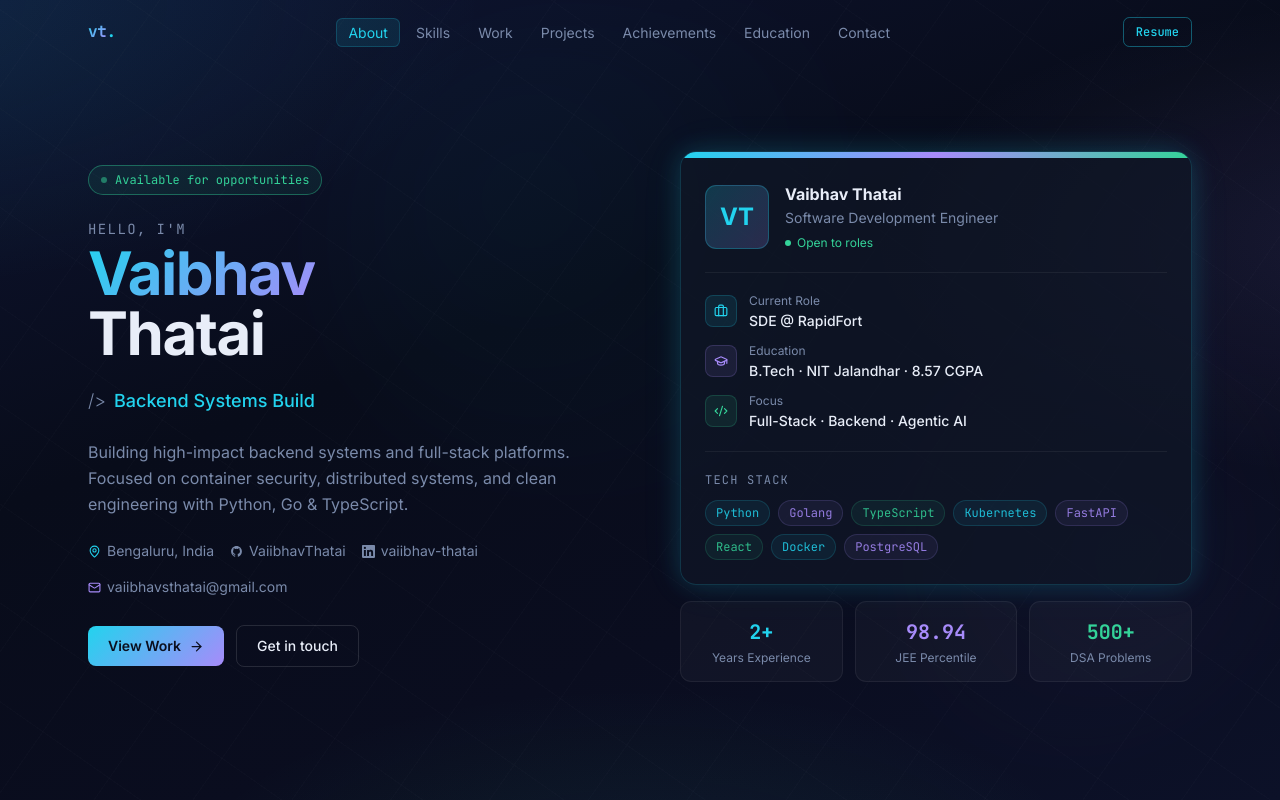
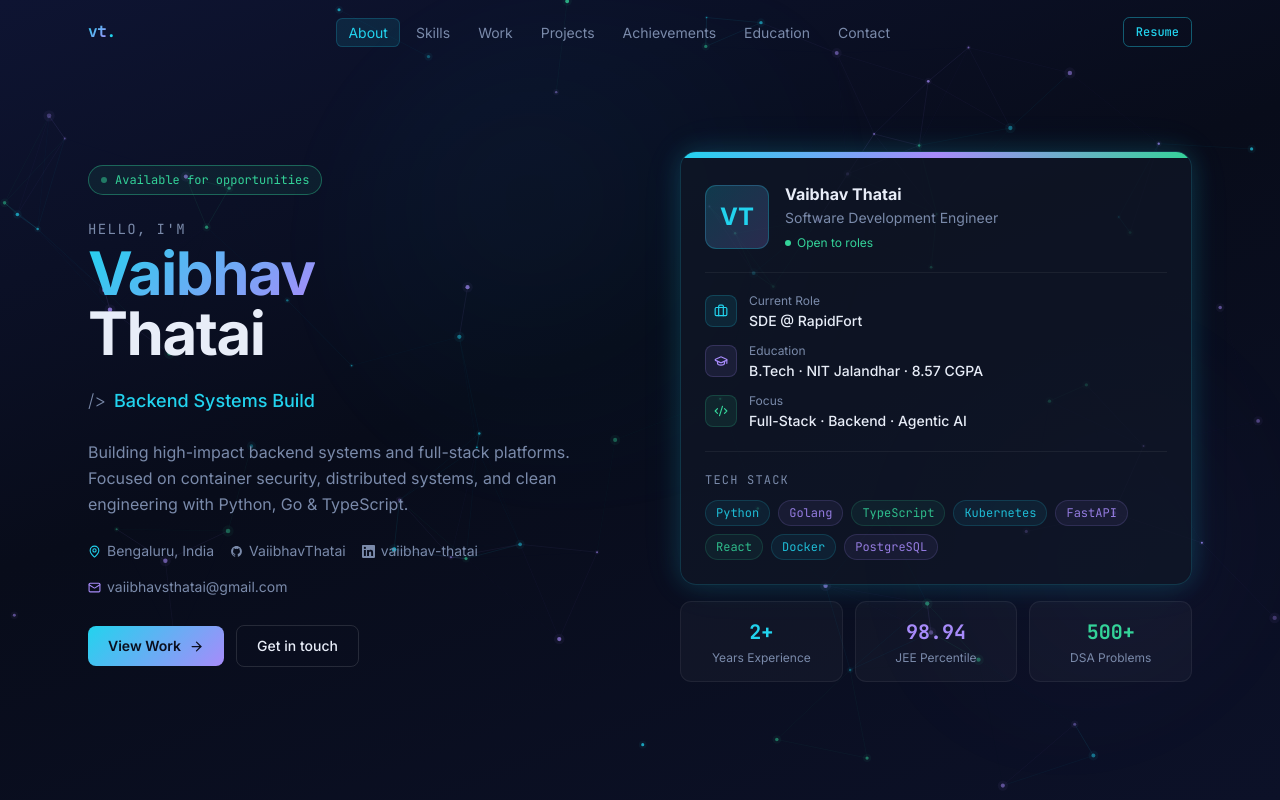
Before and after one commit to VaiibhavThatai/Portfolio, a Next.js app: page / in a window 1280 px wide. Shown: the top 800 px of the page. Built offline with nearby package versions, Linux system fonts and the light colour scheme.

Commit message:
Introduce particle background

```diff
--- a/app/globals.css
+++ b/app/globals.css
@@ -70,32 +70,9 @@
 
   body {
     @apply text-foreground antialiased;
-    /* Rich layered background: diagonal gradient + mesh + soft radial blooms */
+    /* Base gradient — particles rendered on top via canvas */
     background-color: #0b0f1e;
-    background-image:
-      /* top-left cyan bloom */
-      radial-gradient(ellipse 80% 60% at -10% 0%, rgba(34,211,238,0.10) 0%, transparent 60%),
-      /* right violet bloom */
-      radial-gradient(ellipse 70% 50% at 110% 30%, rgba(167,139,250,0.10) 0%, transparent 60%),
-      /* bottom-center emerald bloom */
-      radial-gradient(ellipse 60% 40% at 50% 110%, rgba(52,211,153,0.07) 0%, transparent 60%),
-      /* subtle diagonal mesh */
-      repeating-linear-gradient(
-        -55deg,
-        transparent,
-        transparent 80px,
-        rgba(255,255,255,0.012) 80px,
-        rgba(255,255,255,0.012) 81px
-      ),
-      repeating-linear-gradient(
-        35deg,
-        transparent,
-        transparent 80px,
-        rgba(255,255,255,0.012) 80px,
-        rgba(255,255,255,0.012) 81px
-      ),
-      /* base gradient: deep indigo top → midnight blue bottom */
-      linear-gradient(160deg, #0e1432 0%, #080c1a 40%, #0a0d1f 70%, #0c1128 100%);
+    background-image: linear-gradient(160deg, #0e1432 0%, #080c1a 45%, #0c1128 100%);
     background-attachment: fixed;
   }
 }
--- a/app/page.tsx
+++ b/app/page.tsx
@@ -8,10 +8,13 @@ import Education from "@/components/education"
 import Positions from "@/components/positions"
 import Contact from "@/components/contact"
 import Footer from "@/components/footer"
+import ParticleBackground from "@/components/particle-background"
 
 export default function Home() {
   return (
-    <main className="min-h-screen">
+    <main className="relative min-h-screen">
+      <ParticleBackground />
+      <div className="relative z-10">
         <Navbar />
         <Hero />
         <Skills />
@@ -22,6 +25,7 @@ export default function Home() {
         <Positions />
         <Contact />
         <Footer />
+      </div>
     </main>
   )
 }
--- /dev/null
+++ b/components/particle-background.tsx
@@ -0,0 +1,166 @@
+"use client"
+
+import { useEffect, useRef } from "react"
+
+interface Particle {
+  x: number
+  y: number
+  vx: number
+  vy: number
+  radius: number
+  color: string
+  opacity: number
+}
+
+const ACCENT_COLORS = [
+  "34,211,238",   // cyan
+  "167,139,250",  // violet
+  "52,211,153",   // emerald
+]
+
+export default function ParticleBackground() {
+  const canvasRef = useRef<HTMLCanvasElement>(null)
+  const animationRef = useRef<number>(0)
+  const particlesRef = useRef<Particle[]>([])
+  const mouseRef = useRef({ x: -9999, y: -9999 })
+
+  useEffect(() => {
+    const canvas = canvasRef.current
+    if (!canvas) return
+    const ctx = canvas.getContext("2d")
+    if (!ctx) return
+
+    const CONNECTION_DIST = 140
+    const MOUSE_DIST = 180
+    const PARTICLE_COUNT = 80
+
+    function resize() {
+      if (!canvas) return
+      canvas.width = window.innerWidth
+      canvas.height = window.innerHeight
+    }
+
+    function initParticles() {
+      if (!canvas) return
+      particlesRef.current = Array.from({ length: PARTICLE_COUNT }, () => {
+        const color = ACCENT_COLORS[Math.floor(Math.random() * ACCENT_COLORS.length)]
+        return {
+          x: Math.random() * canvas.width,
+          y: Math.random() * canvas.height,
+          vx: (Math.random() - 0.5) * 0.35,
+          vy: (Math.random() - 0.5) * 0.35,
+          radius: Math.random() * 1.5 + 0.8,
+          color,
+          opacity: Math.random() * 0.5 + 0.3,
+        }
+      })
+    }
+
+    function draw() {
+      if (!canvas || !ctx) return
+      ctx.clearRect(0, 0, canvas.width, canvas.height)
+
+      const particles = particlesRef.current
+      const mouse = mouseRef.current
+
+      // Update positions
+      for (const p of particles) {
+        p.x += p.vx
+        p.y += p.vy
+        if (p.x < 0) p.x = canvas.width
+        if (p.x > canvas.width) p.x = 0
+        if (p.y < 0) p.y = canvas.height
+        if (p.y > canvas.height) p.y = 0
+      }
+
+      // Draw connections between nearby particles
+      for (let i = 0; i < particles.length; i++) {
+        for (let j = i + 1; j < particles.length; j++) {
+          const a = particles[i]
+          const b = particles[j]
+          const dx = a.x - b.x
+          const dy = a.y - b.y
+          const dist = Math.sqrt(dx * dx + dy * dy)
+
+          if (dist < CONNECTION_DIST) {
+            const alpha = (1 - dist / CONNECTION_DIST) * 0.18
+            ctx.beginPath()
+            ctx.moveTo(a.x, a.y)
+            ctx.lineTo(b.x, b.y)
+            ctx.strokeStyle = `rgba(${a.color},${alpha})`
+            ctx.lineWidth = 0.7
+            ctx.stroke()
+          }
+        }
+
+        // Mouse-proximity connections
+        const p = particles[i]
+        const mdx = p.x - mouse.x
+        const mdy = p.y - mouse.y
+        const mdist = Math.sqrt(mdx * mdx + mdy * mdy)
+        if (mdist < MOUSE_DIST) {
+          const alpha = (1 - mdist / MOUSE_DIST) * 0.5
+          ctx.beginPath()
+          ctx.moveTo(p.x, p.y)
+          ctx.lineTo(mouse.x, mouse.y)
+          ctx.strokeStyle = `rgba(${p.color},${alpha})`
+          ctx.lineWidth = 0.9
+          ctx.stroke()
+        }
+      }
+
+      // Draw dots
+      for (const p of particles) {
+        ctx.beginPath()
+        ctx.arc(p.x, p.y, p.radius, 0, Math.PI * 2)
+        ctx.fillStyle = `rgba(${p.color},${p.opacity})`
+        ctx.fill()
+
+        // Tiny outer glow ring
+        ctx.beginPath()
+        ctx.arc(p.x, p.y, p.radius * 2.5, 0, Math.PI * 2)
+        ctx.fillStyle = `rgba(${p.color},0.05)`
+        ctx.fill()
+      }
+
+      animationRef.current = requestAnimationFrame(draw)
+    }
+
+    function onMouseMove(e: MouseEvent) {
+      mouseRef.current = { x: e.clientX, y: e.clientY }
+    }
+    function onMouseLeave() {
+      mouseRef.current = { x: -9999, y: -9999 }
+    }
+
+    resize()
+    initParticles()
+    draw()
+
+    window.addEventListener("resize", () => { resize(); initParticles() })
+    window.addEventListener("mousemove", onMouseMove)
+    window.addEventListener("mouseleave", onMouseLeave)
+
+    return () => {
+      cancelAnimationFrame(animationRef.current)
+      window.removeEventListener("resize", () => { resize(); initParticles() })
+      window.removeEventListener("mousemove", onMouseMove)
+      window.removeEventListener("mouseleave", onMouseLeave)
+    }
+  }, [])
+
+  return (
+    <canvas
+      ref={canvasRef}
+      aria-hidden="true"
+      style={{
+        position: "fixed",
+        inset: 0,
+        width: "100%",
+        height: "100%",
+        zIndex: 0,
+        pointerEvents: "none",
+      }}
+    />
+  )
+}
```
Also changed, not shown: 1 other file (tests, documents, lock files or other folders). Lines whose indentation alone changed are shown as unchanged.
